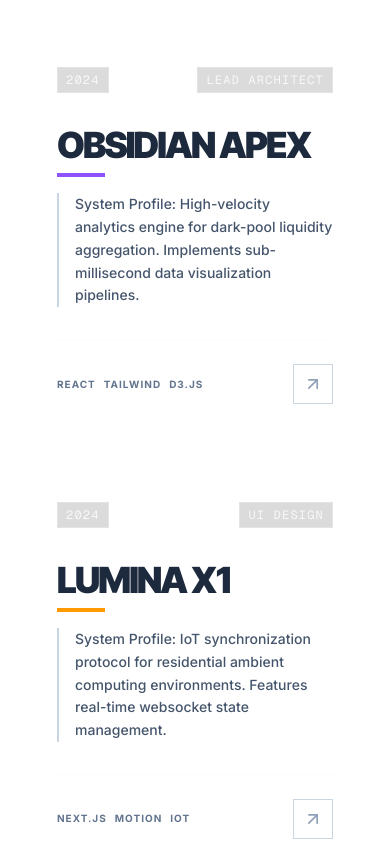
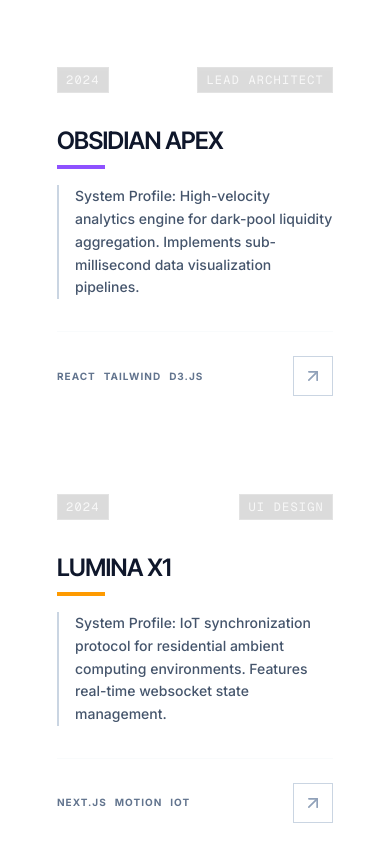
Before and after one commit to Poisy00/clean-porto, a Next.js app: page / in a window 390 px wide. Shown: the part 1200-2044 px from the top of the page. Built offline with nearby package versions, Linux system fonts and the light colour scheme.

Commit message:
Refactor ArsenalCard typography for mobile and Angelic vibe

```diff
--- a/src/components/arsenal/ArsenalCard.tsx
+++ b/src/components/arsenal/ArsenalCard.tsx
@@ -108,8 +108,8 @@ export function ArsenalCard({ project }: ArsenalCardProps) {
         {/* Title */}
         <div className="mb-4">
           <h3 className={cn(
-            "text-4xl font-black tracking-tighter uppercase mb-2",
-            "text-slate-800",
+            "text-2xl md:text-3xl lg:text-4xl font-semibold tracking-tight uppercase mb-2",
+            "text-slate-900 dark:text-slate-100",
             "transition-colors duration-300",
             colorMap.text
           )}>
@@ -123,7 +123,7 @@ export function ArsenalCard({ project }: ArsenalCardProps) {
         </div>
 
         {/* Description */}
-        <p className="text-sm font-medium leading-relaxed text-slate-600 mb-auto border-l-2 border-slate-300 pl-4 group-hover:border-slate-800 transition-colors">
+        <p className="text-sm font-medium leading-relaxed text-slate-600 dark:text-slate-400 mb-auto border-l-2 border-slate-300 dark:border-slate-700 pl-4 group-hover:border-slate-800 dark:group-hover:border-slate-200 transition-colors">
           {project.description}
         </p>
 
@@ -131,15 +131,15 @@ export function ArsenalCard({ project }: ArsenalCardProps) {
         <div className="mt-8 pt-6 border-t border-slate-200/20 flex items-center justify-between">
           <div className="flex flex-wrap gap-2">
             {project.tech.map((tech) => (
-              <span key={tech} className="text-[10px] uppercase tracking-widest font-bold text-slate-500 group-hover:text-slate-800 transition-colors">
+              <span key={tech} className="text-[10px] uppercase tracking-widest font-bold text-slate-500 dark:text-slate-400 group-hover:text-slate-800 dark:group-hover:text-slate-200 transition-colors">
                 {tech}
               </span>
             ))}
           </div>
 
           <div className={cn(
-            "w-10 h-10 flex items-center justify-center border border-slate-300",
-            "bg-transparent text-slate-400",
+            "w-10 h-10 flex items-center justify-center border border-slate-300 dark:border-slate-700",
+            "bg-transparent text-slate-400 dark:text-slate-500",
             "group-hover:bg-slate-800 group-hover:text-white group-hover:border-slate-800",
             "transition-all duration-300"
           )}>
```
